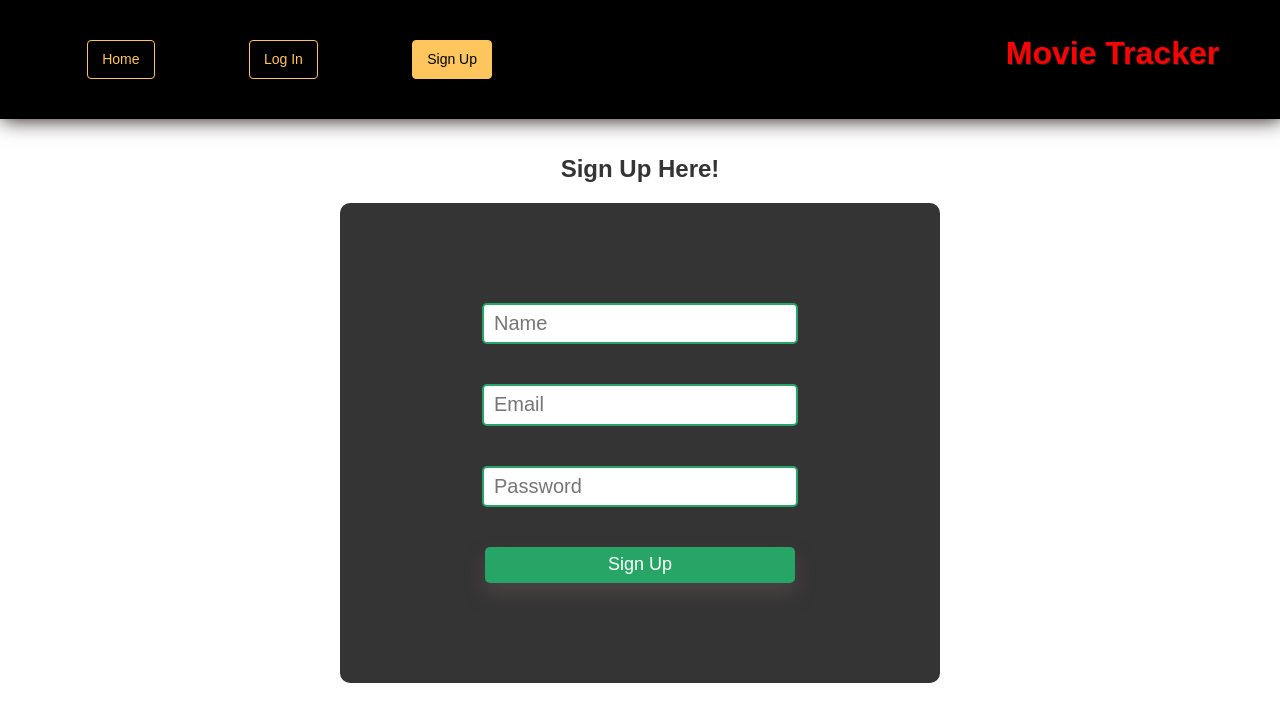
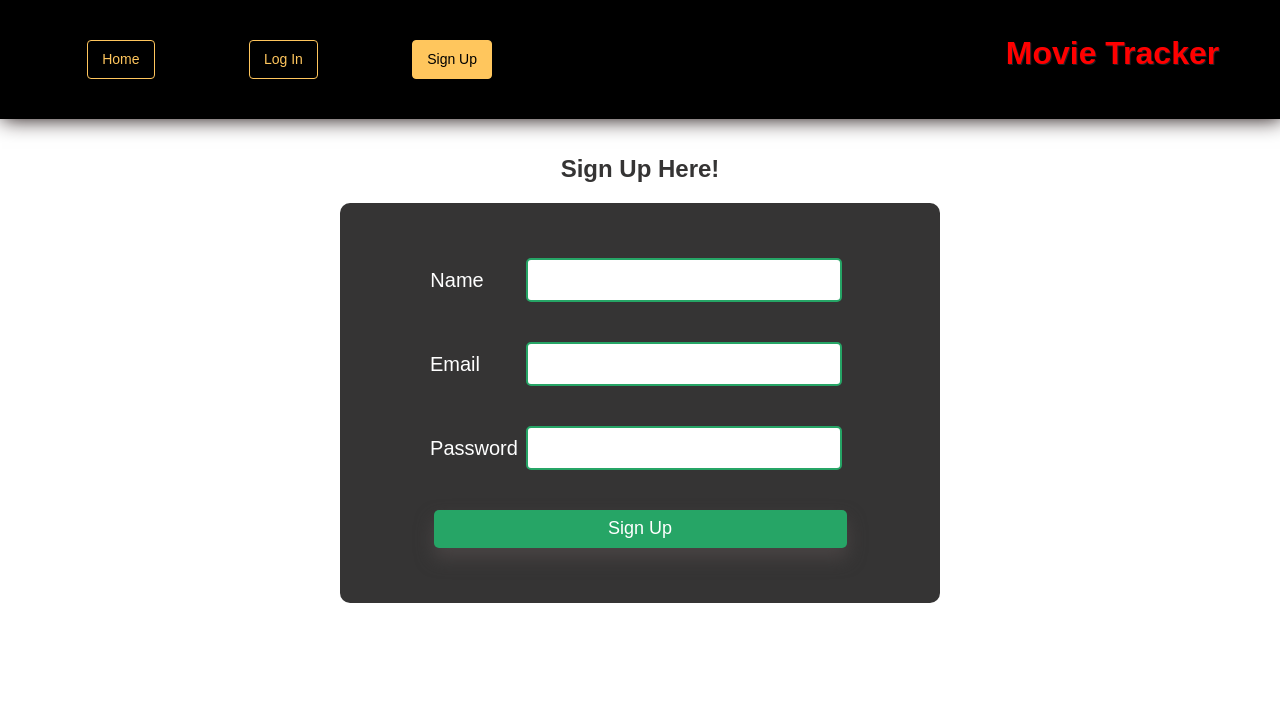
Before and after one commit to tonyr729/movie-tracker, a React (Create React App) app: page /signup in a window 1280 px wide. Shown: the top 722 px of the page. Built offline with nearby package versions, Linux system fonts and the light colour scheme; no server answers.

Commit message:
Remove placeholders and add labels

```diff
--- a/src/Components/Stateful/Signup/Signup.css
+++ b/src/Components/Stateful/Signup/Signup.css
@@ -11,10 +11,9 @@
   justify-content: center;
   align-items: center;
   background-color: #353434;
-  height: 320px;
+  height: 400px;
   width: 600px;
-  border-radius: 10px;
-  padding: 80px 0; }
+  border-radius: 10px; }
 
 .signup-input {
   height: 38px;
@@ -25,9 +24,15 @@
   padding-left: 10px;
   font-size: 20px; }
 
+.name {
+  margin-left: 42px; }
+
+.email {
+  margin-left: 46px; }
+
 .signup-button {
   margin: 20px 0;
-  width: 310px;
+  width: 413px;
   height: 38px;
   font-size: 18px;
   background-color: #26a566;
--- a/src/Components/Stateful/Signup/Signup.js
+++ b/src/Components/Stateful/Signup/Signup.js
@@ -52,9 +52,15 @@ class Signup extends Component {
         <h2>Sign Up Here!</h2>
         <form onSubmit={this.handleSubmit}
           className='signup'>
-          <input className='signup-input'type="text" placeholder='Name' name='name' value={this.state.name} onChange={this.handleSignup}/>
-          <input className='signup-input'type="text" placeholder='Email' name='email' value={this.state.email} onChange={this.handleSignup}/>
-          <input className='signup-input'type="text" placeholder='Password' name='password' value={this.state.password} onChange={this.handleSignup}/>
+          <label>Name
+            <input className='signup-input name'type="text" name='name' value={this.state.name} onChange={this.handleSignup}/>
+          </label>
+          <label>Email
+            <input className='signup-input email'type="text" name='email' value={this.state.email} onChange={this.handleSignup}/>
+          </label>
+          <label>Password
+            <input className='signup-input'type="text" name='password' value={this.state.password} onChange={this.handleSignup}/>
+          </label>
           <button className='signup-button'>Sign Up</button>
         </form>
         <h2>{this.state.status}</h2>
--- a/src/Components/Stateful/Signup/Signup.scss
+++ b/src/Components/Stateful/Signup/Signup.scss
@@ -12,10 +12,9 @@
   justify-content: center;
   align-items: center;
   background-color: #353434;
-  height: 320px;
+  height: 400px;
   width: 600px;
   border-radius: 10px;
-  padding: 80px 0;
 }
 
 .signup-input {
@@ -28,9 +27,17 @@
   font-size: 20px;
 }
 
+.name {
+  margin-left: 42px;
+}
+
+.email {
+  margin-left: 46px;
+}
+
 .signup-button {
   margin: 20px 0;
-  width: 310px;
+  width: 413px;
   height: 38px;
   font-size: 18px;
   background-color: #26a566;
```
